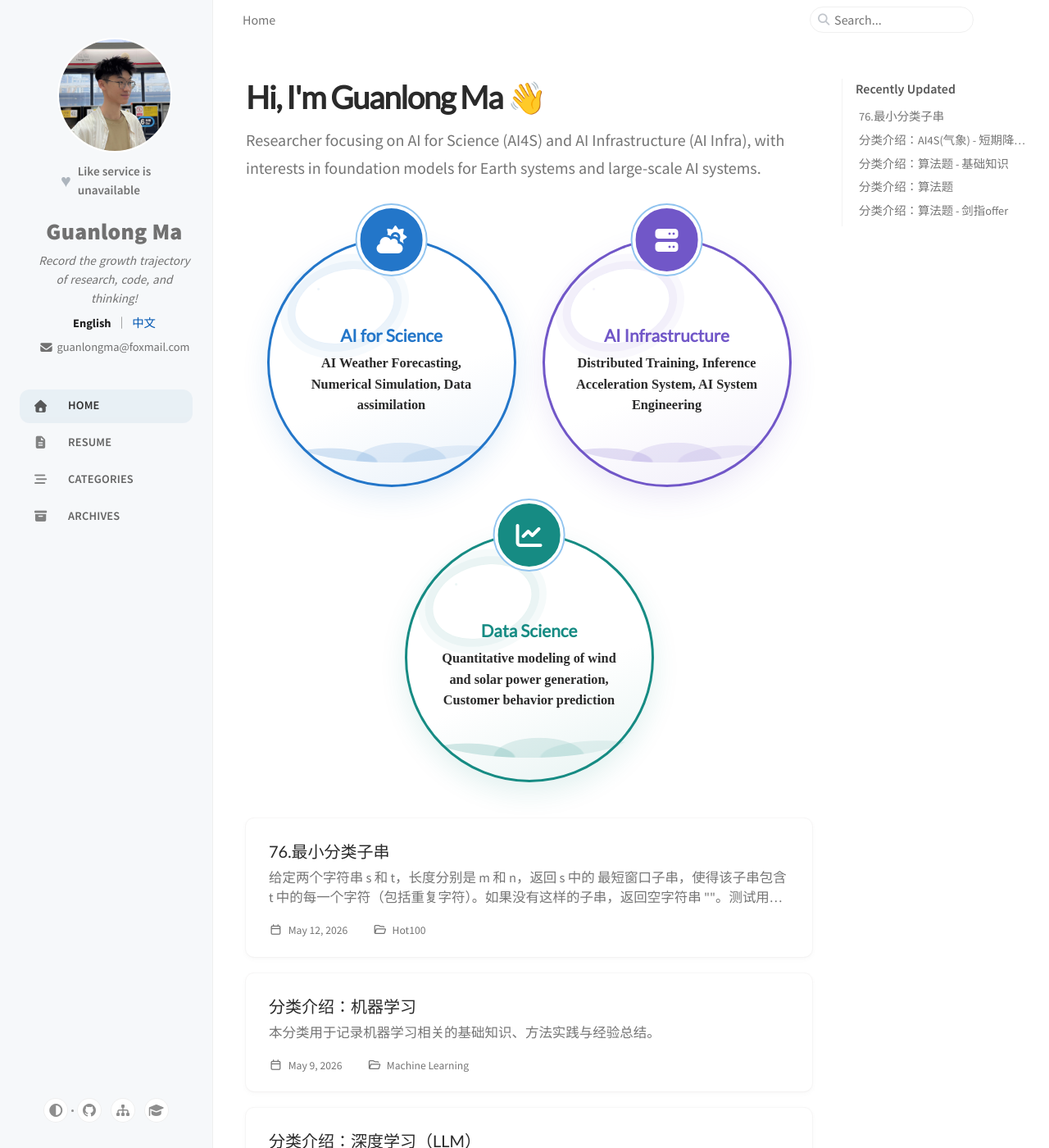
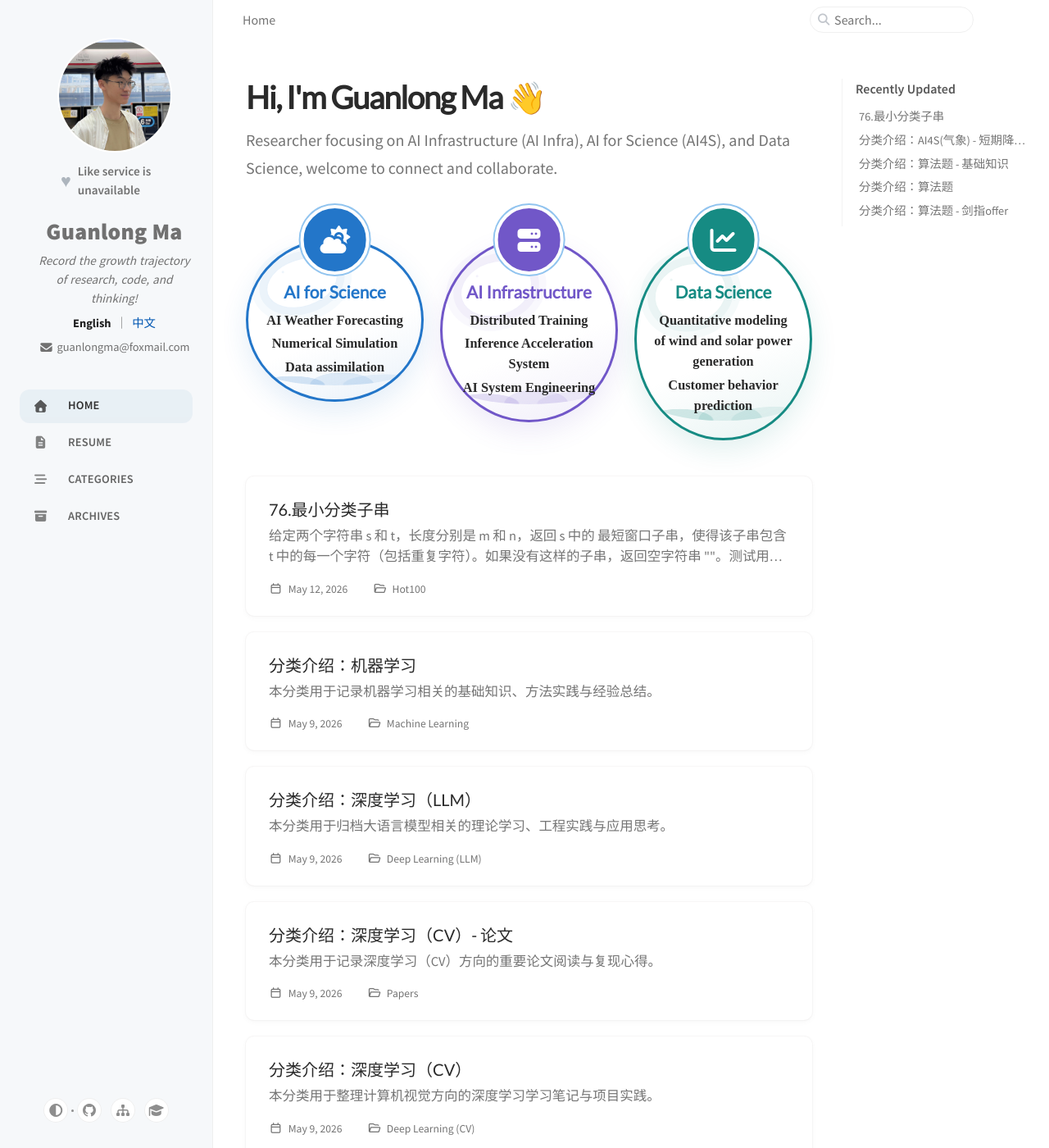
Before and after one commit to mgl666/mgl666.github.io, a Jekyll site: the page built from index.html, in a window 1280 px wide and 1400 px high. Shown: the whole window at 82% size. Built offline with Jekyll 4.4.1, drawn with Linux system fonts in a browser that asks for light colours; cached includes are drawn as plain includes; nearby versions of some CDN libraries; comment, search, counter and statistics services are not loaded.

Commit message:
feat: refine research card layout

```diff
--- a/_data/home_profile.yml
+++ b/_data/home_profile.yml
@@ -15,8 +15,7 @@
 en:
   title: "Hi, I'm Guanlong Ma 👋"
   description: >-
-    Researcher focusing on AI for Science (AI4S) and AI Infrastructure (AI Infra),
-    with interests in foundation models for Earth systems and large-scale AI systems.
+    Researcher focusing on AI Infrastructure (AI Infra),  AI for Science (AI4S), and Data Science, welcome to connect and collaborate.
   highlights:
     - icon: fas fa-cloud-sun
       title: AI for Science
@@ -40,8 +39,7 @@ en:
 zh-CN:
   title: "你好，我是马冠龙 👋"
   description: >-
-    专注于科学智能（AI4S）与人工智能基础设施（AI Infra）的研究，
-    关注地球系统基础模型与大规模人工智能系统。
+    专注于科学智能（AI4S）、人工智能基础设施（AI Infra）与数据科学的研究，欢迎交流合作。
   highlights:
     - icon: fas fa-cloud-sun
       title: AI for Science
--- a/_includes/home-profile.html
+++ b/_includes/home-profile.html
@@ -13,9 +13,9 @@
           {% endif %}
           {% if item.title %}<h2>{{ item.title }}</h2>{% endif %}
           {% if item.topics and item.topics.size > 0 %}
-            <p class="home-profile-highlight-topics">
-              {% for topic in item.topics %}{{ topic }}{% unless forloop.last %}, {% endunless %}{% endfor %}
-            </p>
+            <ul class="home-profile-highlight-topics">
+              {% for topic in item.topics %}<li>{{ topic }}</li>{% endfor %}
+            </ul>
           {% endif %}
         </article>
       {% endfor %}
--- a/_sass/components/_home-profile.scss
+++ b/_sass/components/_home-profile.scss
@@ -19,10 +19,9 @@
   }
 
   .home-profile-highlights {
-    display: flex;
-    flex-wrap: wrap;
-    justify-content: center;
-    gap: 3.5rem 2rem;
+    display: grid;
+    grid-template-columns: repeat(3, minmax(0, 1fr));
+    gap: 3.5rem 1.25rem;
     margin-top: 4.25rem;
   }
 
@@ -33,12 +32,11 @@
     position: relative;
     isolation: isolate;
     display: flex;
-    flex: 0 1 19rem;
     flex-direction: column;
     align-items: center;
     justify-content: center;
-    aspect-ratio: 1;
-    padding: 3.4rem 2.2rem 2.2rem;
+    aspect-ratio: 1.22;
+    padding: 3.2rem 1.25rem 1.7rem;
     overflow: visible;
     border: 3px solid var(--card-color);
     border-radius: 50%;
@@ -104,13 +102,19 @@
     }
 
     .home-profile-highlight-topics {
-      max-width: 14rem;
+      max-width: 15rem;
       margin: 0;
+      padding: 0;
       color: var(--heading-color);
       font-family: Lora, serif;
       font-size: 1.02rem;
       font-weight: 600;
       line-height: 1.55;
+      list-style: none;
+
+      li:not(:last-child) {
+        margin-bottom: 0.2rem;
+      }
     }
 
     &:nth-child(2) {
@@ -121,6 +125,13 @@
     &:nth-child(3) {
       --card-color: #168b83;
       --card-color-rgb: 22 139 131;
+    }
+  }
+
+  @media (max-width: 700px) {
+    .home-profile-highlights {
+      grid-template-columns: minmax(0, 19rem);
+      justify-content: center;
     }
   }
 
```
